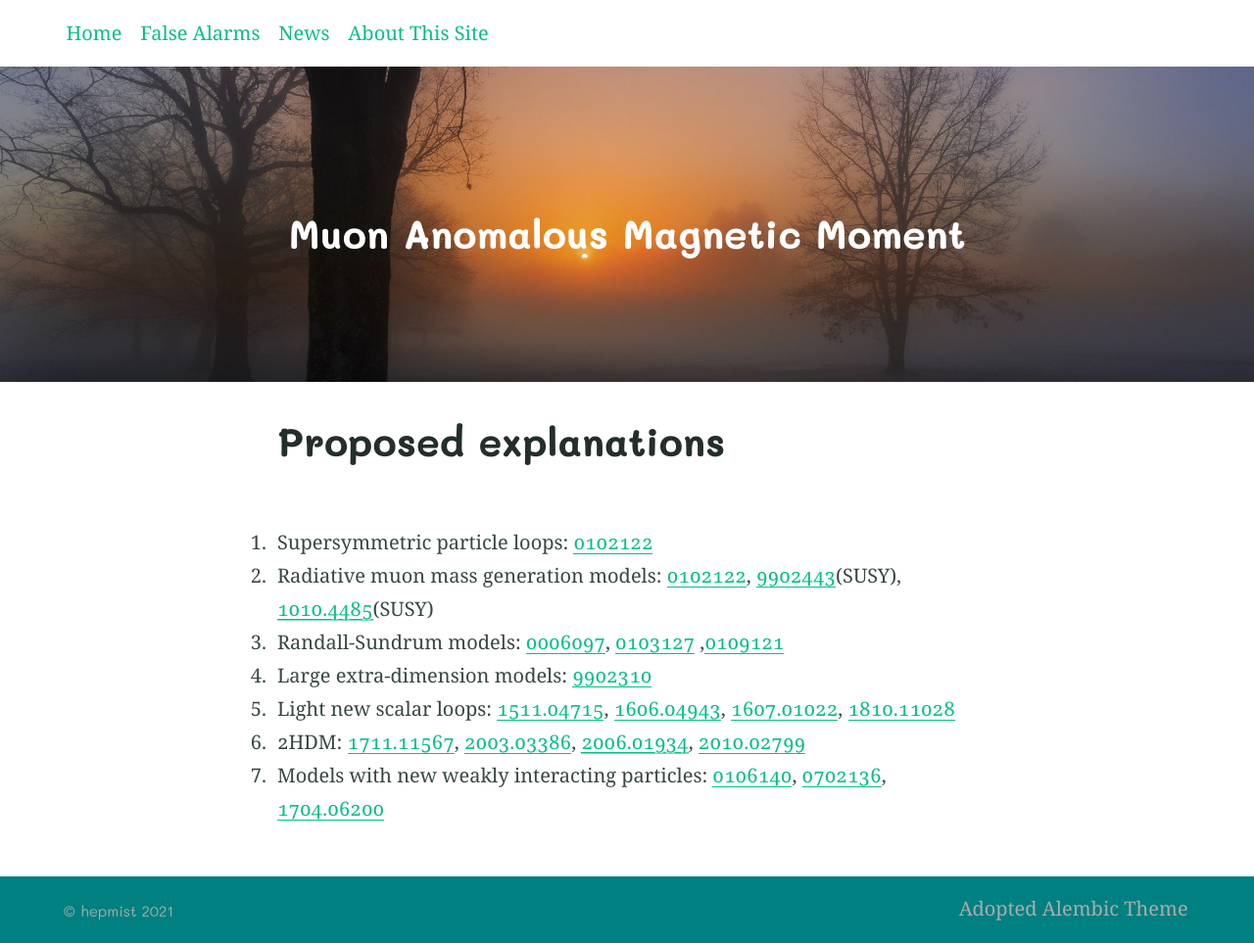
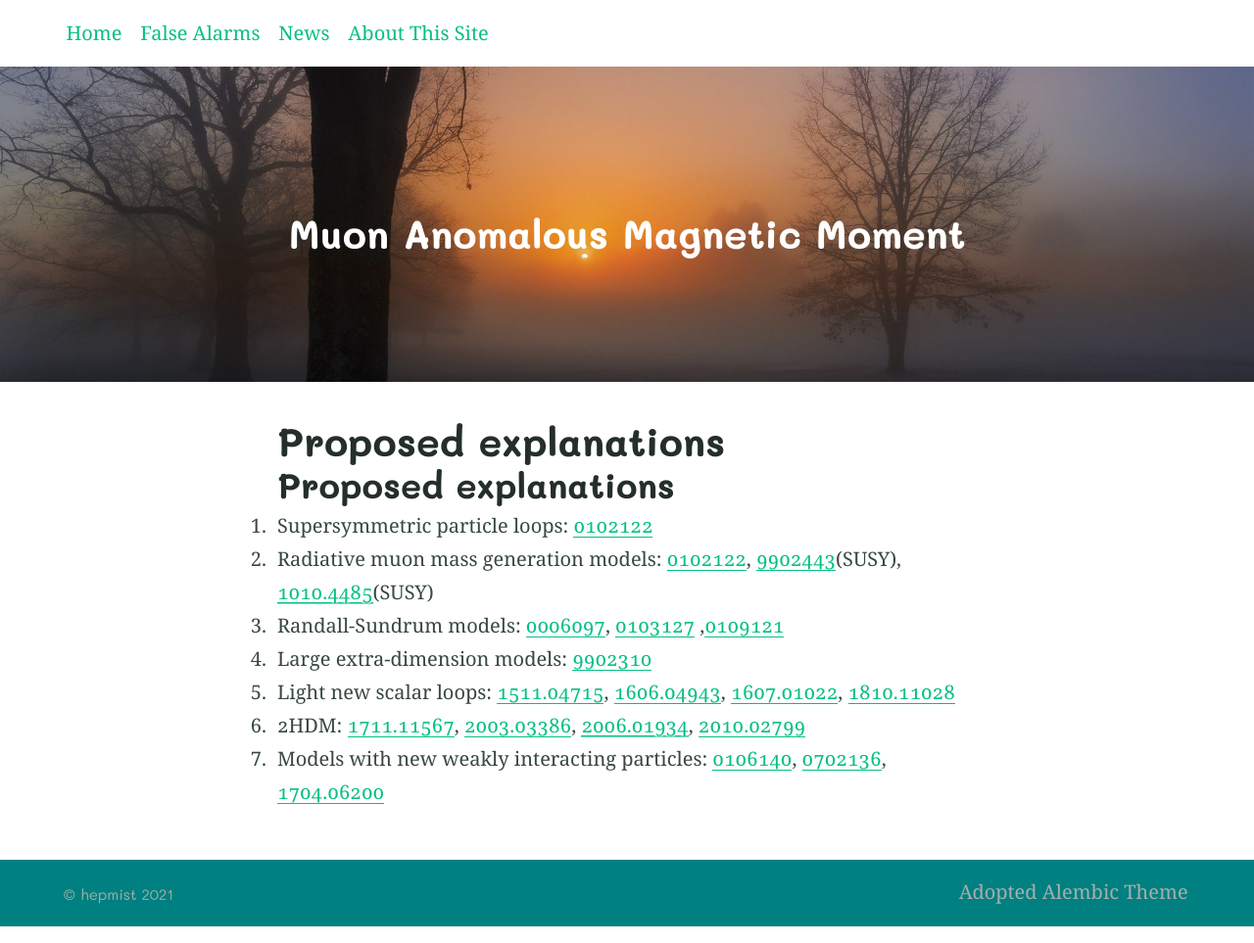
Before and after one commit to hepcomm/hepmist, a Jekyll site: the page built from solutions/muon-g-2.md, in a window 1280 px wide. Shown: the whole page at 98% size. Built offline with Jekyll 4.4.1, drawn with Linux system fonts in a browser that asks for light colours; our own code applies the rules of GitHub Pages for plain Markdown files; some of the changed lines change nothing that is shown.

Commit message:
Update muon-g-2.md

```diff
--- a/solutions/muon-g-2.md
+++ b/solutions/muon-g-2.md
@@ -1,9 +1,8 @@
 ---
-title: Proposed explanations
 feature_text: <h1 class="whitetext"> Muon Anomalous Magnetic Moment </h1>
 feature_image: https://hepcomm.github.io/hepmist/assets/mist_hope.jpeg
 ---
-<br>
+## Proposed explanations
 1. Supersymmetric particle loops: [0102122](https://arxiv.org/abs/hep-ph/0102122)
 2. Radiative muon mass generation models: [0102122](https://arxiv.org/abs/hep-ph/0102122), [9902443](https://arxiv.org/abs/hep-ph/9902443)(SUSY), [1010.4485](https://arxiv.org/abs/1010.4485)(SUSY)
 3. Randall-Sundrum models: [0006097](https://arxiv.org/abs/hep-ph/0006097), [0103127](https://arxiv.org/abs/hep-ph/0103127) ,[0109121](https://arxiv.org/abs/hep-ph/0109121)
```
